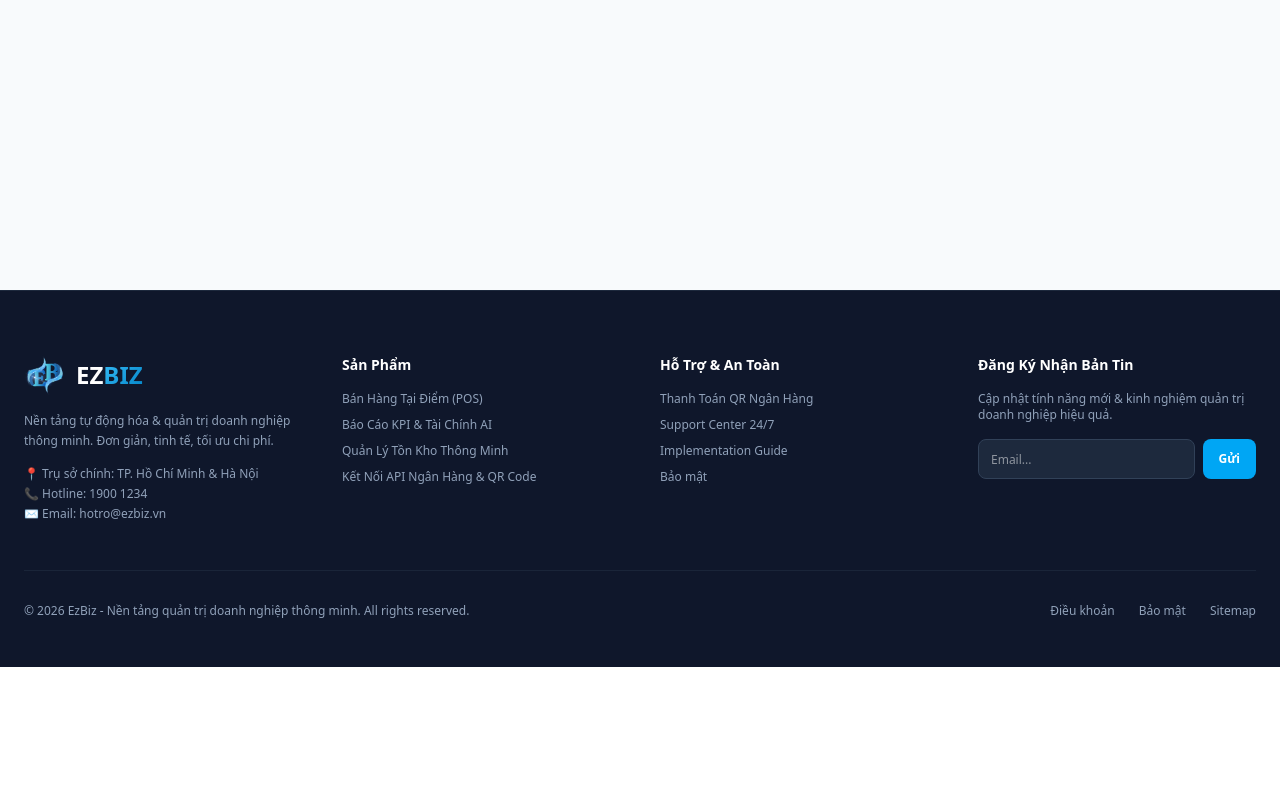
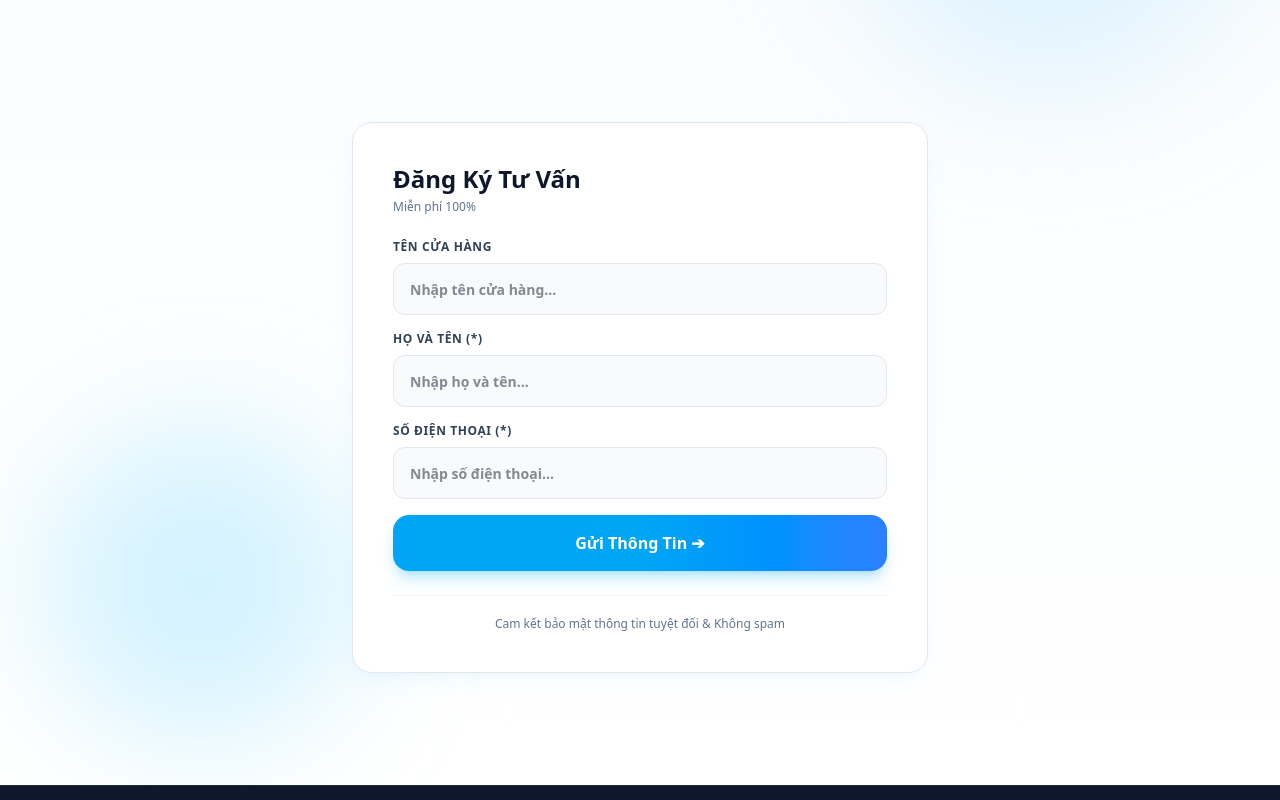
Before and after one commit to iNaTraaa/EZBIZ_LandingPage, a Vue app: page / in a window 1280 px wide. Shown: the part 6900-7700 px from the top of the page. Before the commit the page ends 7567 px from the top, so only its background shows below. Built offline with nearby package versions, Linux system fonts and the light colour scheme.

Commit message:
feat: add form contact ctaSection

```diff
--- a/src/components/sections/CtaSection.vue
+++ b/src/components/sections/CtaSection.vue
@@ -1,56 +1,223 @@
 <script setup>
-import { onMounted, ref } from 'vue'
+import { ref, onMounted } from 'vue'
 import { useScrollAnimation } from '@/composables/useScrollAnimation'
 
 const { animateFadeIn } = useScrollAnimation()
-const ctaCard = ref(null)
+const ctaSection = ref(null)
+
+const GOOGLE_SHEET_SCRIPT_URL = ref(
+  import.meta.env.GG_Sheet
+)
+
+const form = ref({
+  company: '',
+  fullName: '',
+  phone: ''
+})
+
+const isSubmitting = ref(false)
+const isSuccess = ref(false)
+const errorMessage = ref('')
+
+const handlePhoneKeydown = (e) => {
+  const allowedKeys = ['Backspace', 'Delete', 'ArrowLeft', 'ArrowRight', 'Tab', 'Enter']
+  if (allowedKeys.includes(e.key) || e.ctrlKey || e.metaKey) {
+    return
+  }
+  if (!/^\d$/.test(e.key)) {
+    e.preventDefault()
+  }
+}
+
+const handlePhoneInput = (event) => {
+  // Lọc chỉ giữ lại chữ số (0-9)
+  let val = event.target.value.replace(/\D/g, '')
+  // Giới hạn tối đa 10 chữ số
+  if (val.length > 10) {
+    val = val.slice(0, 10)
+  }
+  // Gán ép trực tiếp giá trị vào ô input của trình duyệt để xóa chữ tức thì
+  event.target.value = val
+  form.value.phone = val
+}
+
+const handleSubmit = async () => {
+  if (!form.value.fullName.trim() || !form.value.phone.trim()) {
+    return
+  }
+
+  isSubmitting.value = true
+  errorMessage.value = ''
+
+  try {
+    const scriptUrl = GOOGLE_SHEET_SCRIPT_URL.value
+
+    if (scriptUrl && scriptUrl.startsWith('https://script.google.com/')) {
+      const dataPayload = {
+        company: form.value.company,
+        fullName: form.value.fullName,
+        phone: form.value.phone,
+        note: 'Đăng ký tư vấn từ Form Chiều Dọc'
+      }
+
+      // Gửi JSON dưới dạng text/plain để tránh CORS preflight và lỗi 404 redirect của Google
+      await fetch(scriptUrl, {
+        method: 'POST',
+        mode: 'no-cors',
+        headers: {
+          'Content-Type': 'text/plain;charset=utf-8'
+        },
+        body: JSON.stringify(dataPayload)
+      })
+    } else {
+      // Giả lập thời gian xử lý khi chưa dán URL Google Apps Script
+      await new Promise((resolve) => setTimeout(resolve, 1000))
+    }
+
+    isSuccess.value = true
+    form.value = { company: '', fullName: '', phone: '' }
+  } catch (err) {
+    console.error('Google Sheet Sync Error:', err)
+    errorMessage.value = err.message || 'Lỗi gửi dữ liệu'
+  } finally {
+    isSubmitting.value = false
+  }
+}
+
+const resetForm = () => {
+  isSuccess.value = false
+  errorMessage.value = ''
+}
 
 onMounted(() => {
-  if (ctaCard.value) animateFadeIn(ctaCard.value)
+  if (ctaSection.value) animateFadeIn(ctaSection.value)
 })
 </script>
 
 <template>
-  <section class="py-20 relative bg-slate-50">
-    <div class="max-w-7xl mx-auto px-6">
-      <div
-        ref="ctaCard"
-        class="rounded-3xl bg-gradient-to-r from-sky-600 via-sky-500 to-sky-600 p-10 sm:p-16 text-center relative overflow-hidden shadow-2xl text-white"
-      >
-        <div class="relative z-10 max-w-3xl mx-auto">
-          <a-tag color="cyan" class="font-extrabold uppercase mb-4 px-4 py-1 text-xs">
-            {{ $t('cta.tag') }}
-          </a-tag>
+  <section id="contact" class="py-20 sm:py-28 bg-gradient-to-b from-slate-50 via-sky-50/20 to-white relative overflow-hidden">
+    <!-- Light Blue Soft Blur Glows -->
+    <div class="absolute top-10 right-10 w-96 h-96 bg-sky-200/40 rounded-full blur-3xl pointer-events-none"></div>
+    <div class="absolute bottom-10 left-10 w-80 h-80 bg-sky-300/30 rounded-full blur-3xl pointer-events-none"></div>
 
-          <h2 class="text-3xl sm:text-5xl font-black leading-tight text-white">
-            {{ $t('cta.title') }}
-          </h2>
-          <p class="mt-4 text-sky-100 text-base sm:text-lg font-medium">
-            {{ $t('cta.desc') }}
-          </p>
+    <div class="max-w-7xl mx-auto px-4 sm:px-6 relative z-10">
 
-          <div class="mt-8 flex flex-col sm:flex-row items-center justify-center gap-4">
-            <a-button
-              type="primary"
-              size="large"
-              shape="round"
-              class="!bg-white !text-sky-600 hover:!bg-sky-50 !border-none !h-14 !px-8 text-base font-extrabold shadow-lg w-full sm:w-auto"
-              href="#pricing"
+      <!-- Section Header -->
+      <div ref="ctaSection" class="text-center max-w-3xl mx-auto mb-12 sm:mb-16">
+        <span class="text-xs font-bold tracking-widest text-sky-600 uppercase mb-2 inline-block">
+          {{ $t('cta.tag') }}
+        </span>
+        <h2 class="text-3xl sm:text-5xl font-black text-slate-900 tracking-tight leading-tight">
+          {{ $t('cta.titlePrefix') }} <span class="text-gradient-blue">{{ $t('cta.titleHighlight') }}</span>
+        </h2>
+        <p class="mt-4 text-slate-600 text-base sm:text-lg max-w-2xl mx-auto font-normal">
+          {{ $t('cta.desc') }}
+        </p>
+      </div>
+
+      <!-- Vertical Form Card -->
+      <div class="max-w-xl mx-auto">
+        <div class="ezbiz-card p-6 sm:p-10 rounded-3xl bg-white border-2 border-sky-100 shadow-xl relative text-left">
+
+          <!-- Success State Banner -->
+          <div v-if="isSuccess" class="py-8 px-4 text-center">
+            <div class="w-16 h-16 bg-emerald-100 text-emerald-600 rounded-full flex items-center justify-center text-3xl mx-auto mb-4 shadow-xs">
+              ✓
+            </div>
+            <h3 class="text-2xl font-black text-slate-900 mb-2">
+              {{ $t('cta.successTitle') }}
+            </h3>
+            <p class="text-slate-600 text-sm leading-relaxed mb-6 max-w-md mx-auto font-medium">
+              {{ $t('cta.successDesc') }}
+            </p>
+            <button
+              @click="resetForm"
+              class="px-6 py-3 rounded-full bg-slate-900 text-white font-extrabold text-xs hover:bg-sky-600 transition-colors shadow-md cursor-pointer"
             >
-              {{ $t('cta.btnPrimary') }}
-            </a-button>
+              Gửi Thông Tin Khác ➔
+            </button>
+          </div>
 
-            <a-button
-              size="large"
-              shape="round"
-              class="!bg-sky-700/60 hover:!bg-sky-700 !text-white !border-sky-300/50 !h-14 !px-8 text-base font-extrabold w-full sm:w-auto"
-              href="tel:19001234"
+          <!-- Vertical Form -->
+          <form v-else @submit.prevent="handleSubmit" class="space-y-4">
+
+            <div class="mb-6">
+              <h3 class="text-xl sm:text-2xl font-black text-slate-900 mb-1">
+                {{ $t('cta.formTitle') }}
+              </h3>
+              <p class="text-xs text-slate-500 font-medium">
+                {{ $t('cta.formSubtitle') }}
+              </p>
+            </div>
+
+            <!-- Tên Cửa Hàng / Doanh Nghiệp -->
+            <div>
+              <label class="block text-xs font-extrabold text-slate-700 uppercase tracking-wider mb-2">
+                {{ $t('cta.companyLabel') }}
+              </label>
+              <input
+                v-model="form.company"
+                type="text"
+                :placeholder="$t('cta.companyPlaceholder')"
+                class="w-full h-13 px-4 rounded-xl bg-slate-50 border border-slate-200 text-slate-900 text-sm font-semibold focus:outline-none focus:border-sky-500 focus:bg-white focus:ring-2 focus:ring-sky-100 transition-all"
+              />
+            </div>
+
+            <!-- Họ Và Tên (*) -->
+            <div>
+              <label class="block text-xs font-extrabold text-slate-700 uppercase tracking-wider mb-2">
+                {{ $t('cta.nameLabel') }}
+              </label>
+              <input
+                v-model="form.fullName"
+                type="text"
+                required
+                :placeholder="$t('cta.namePlaceholder')"
+                class="w-full h-13 px-4 rounded-xl bg-slate-50 border border-slate-200 text-slate-900 text-sm font-semibold focus:outline-none focus:border-sky-500 focus:bg-white focus:ring-2 focus:ring-sky-100 transition-all"
+              />
+            </div>
+
+            <!-- Số Điện Thoại (*) -->
+            <div>
+              <label class="block text-xs font-extrabold text-slate-700 uppercase tracking-wider mb-2">
+                {{ $t('cta.phoneLabel') }}
+              </label>
+              <input
+                :value="form.phone"
+                @keydown="handlePhoneKeydown"
+                @input="handlePhoneInput"
+                type="text"
+                inputmode="numeric"
+                maxlength="10"
+                required
+                :placeholder="$t('cta.phonePlaceholder')"
+                class="w-full h-13 px-4 rounded-xl bg-slate-50 border border-slate-200 text-slate-900 text-sm font-semibold focus:outline-none focus:border-sky-500 focus:bg-white focus:ring-2 focus:ring-sky-100 transition-all"
+              />
+            </div>
+
+            <!-- Submit Button -->
+            <button
+              type="submit"
+              :disabled="isSubmitting"
+              class="w-full h-14 rounded-2xl bg-gradient-to-r from-sky-500 via-sky-500 to-blue-500 text-white font-black text-base shadow-lg shadow-sky-500/25 hover:shadow-xl hover:shadow-sky-500/40 hover:-translate-y-0.5 active:translate-y-0 transition-all duration-300 cursor-pointer flex items-center justify-center gap-2 disabled:opacity-75 disabled:cursor-not-allowed mt-4"
             >
-              {{ $t('cta.btnHotline') }}
-            </a-button>
-          </div>
+              <svg v-if="isSubmitting" class="animate-spin h-5 w-5 text-white" fill="none" viewBox="0 0 24 24">
+                <circle class="opacity-25" cx="12" cy="12" r="10" stroke="currentColor" stroke-width="4"></circle>
+                <path class="opacity-75" fill="currentColor" d="M4 12a8 8 0 018-8V0C5.373 0 0 5.373 0 12h4zm2 5.291A7.962 7.962 0 014 12H0c0 3.042 1.135 5.824 3 7.938l3-2.647z"></path>
+              </svg>
+              <span>{{ isSubmitting ? $t('cta.submitting') : $t('cta.btnSubmit') }}</span>
+            </button>
+
+            <!-- Footer Bar: Security Note & Direct Hotline -->
+            <div class="mt-6 pt-5 border-t border-slate-100 space-y-2 text-center text-xs text-slate-500 font-medium">
+              <p>{{ $t('cta.securityNote') }}</p>
+            </div>
+
+          </form>
+
         </div>
       </div>
+
     </div>
   </section>
 </template>
--- a/src/locales/langs/vi.js
+++ b/src/locales/langs/vi.js
@@ -330,11 +330,24 @@ export default {
     a4: 'EzBiz cung cấp đầy đủ hóa đơn điện tử GTGT (VAT) hợp lệ ngay sau khi đăng ký thành công.'
   },
   cta: {
-    tag: '⚡ Dùng Thử 14 Ngày Miễn Phí',
-    title: 'Tăng Tốc Vận Hành Doanh Nghiệp Cùng EzBiz Ngay Hôm Nay!',
-    desc: 'Đội ngũ chuyên gia của chúng tôi sẵn sàng hỗ trợ bạn thiết lập quy trình chỉ trong 15 phút.',
-    btnPrimary: 'Bắt Đầu Ngay (Miễn Phí) ➔',
-    btnHotline: '📞 Hotline Tư Vấn: 1900 1234'
+    tag: 'Tư Vấn & Dùng Thử Miễn Phí',
+    titlePrefix: 'Để Lại Thông Tin Liên Hệ Để Chúng Tôi Có Thể',
+    titleHighlight: 'Liên Lạc Với Bạn',
+    desc: 'Đội ngũ chuyên gia của EzBiz sẽ chủ động gọi điện tư vấn giải pháp phù hợp và hỗ trợ thiết lập dùng thử miễn phí.',
+    formTitle: 'Đăng Ký Tư Vấn',
+    formSubtitle: 'Miễn phí 100%',
+    companyLabel: 'Tên Cửa Hàng',
+    companyPlaceholder: 'Nhập tên cửa hàng...',
+    nameLabel: 'Họ Và Tên (*)',
+    namePlaceholder: 'Nhập họ và tên...',
+    phoneLabel: 'Số Điện Thoại (*)',
+    phonePlaceholder: 'Nhập số điện thoại...',
+    btnSubmit: 'Gửi Thông Tin ➔',
+    submitting: 'Đang Gửi...',
+    successTitle: 'Đã Nhận Thông Tin! 🎉',
+    successDesc: 'Cảm ơn bạn. Chuyên viên EzBiz sẽ gọi điện liên hệ tư vấn trực tiếp cho bạn trong vòng 15 phút.',
+    securityNote: 'Cam kết bảo mật thông tin tuyệt đối & Không spam',
+    hotlineNote: '📞 Hoặc gọi trực tiếp Hotline:'
   },
   footer: {
     tagline: 'Nền tảng tự động hóa & quản trị doanh nghiệp thông minh. Đơn giản, tinh tế, tối ưu chi phí.',
--- a/vite.config.js
+++ b/vite.config.js
@@ -7,6 +7,7 @@ import tailwindcss from '@tailwindcss/vite'
 
 // https://vite.dev/config/
 export default defineConfig({
+  envPrefix: ['VITE_', 'GG_'],
   plugins: [
     vue(),
     vueDevTools(),
```
Also changed, not shown: src/locales/langs/en.js (+18 -5 lines), 1 other file (tests, documents, lock files or other folders).
